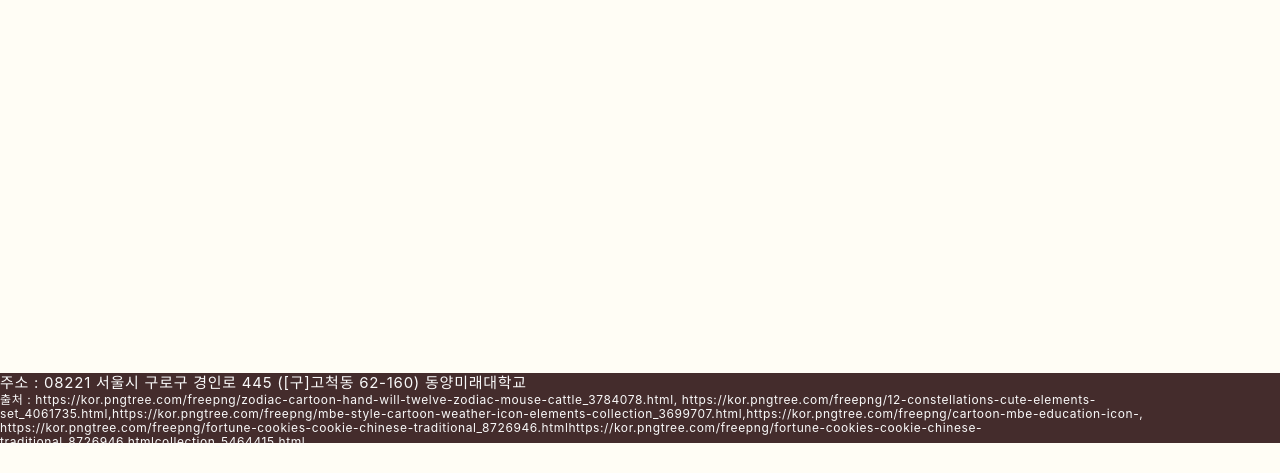
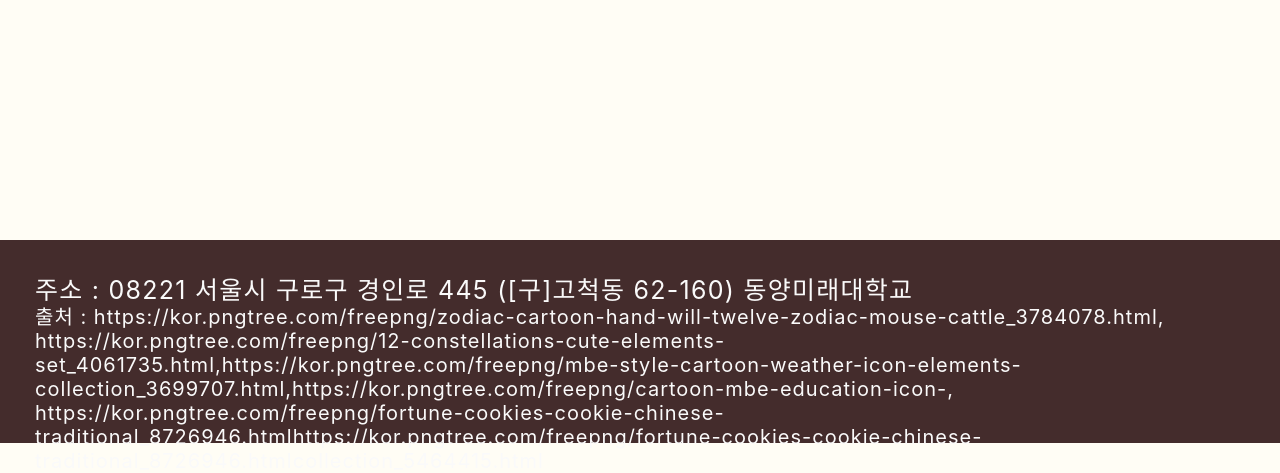
Before and after one commit to PHSo0/luck_2, a PHP site: page /footer.php in a window 1280 px wide. Shown: the part 357-830 px from the top of the page. Before the commit the page ends 800 px from the top, so only its background shows below. Run offline with PHP 8.4, Linux system fonts and the light colour scheme.

Commit message:
김효진 - 푸터 완성

```diff
--- a/footer.php
+++ b/footer.php
@@ -22,7 +22,7 @@ body{
 footer{
     background-color: #442c2c;
     width :100%;
-    height : 70px;
+    height : 203px;
     position : absolute;
     bottom : 0;
 }
@@ -30,8 +30,8 @@ footer{
     font-family: 'Inter';
     font-style: normal;
     font-weight: 400;
-    font-size: 15px;
-    line-height: 20px;
+    font-size: 25px;
+    line-height: 30px;
     letter-spacing: 0.05em;
     color: #fafafa;
 }
@@ -39,10 +39,14 @@ footer{
     font-family: 'Inter';
     font-style: normal;
     font-weight: 400;
-    font-size: 12px;
-    line-height: 14px;
+    font-size: 20px;
+    line-height: 24px;
     letter-spacing: 0.05em;
     color: #fafafa;
+}
+.content{
+    margin : 35px;
+    position : absolute;
 }
 </style>
 </head>
@@ -51,6 +55,7 @@ footer{
 
     </div>
     <footer>
+        <div class = "content">
         <div class = "first">
         <p>주소 :  08221 서울시 구로구 경인로 445 ([구]고척동 62-160) 동양미래대학교
         </p>
@@ -58,6 +63,7 @@ footer{
         <div>
         <p class = "second">출처 : https://kor.pngtree.com/freepng/zodiac-cartoon-hand-will-twelve-zodiac-mouse-cattle_3784078.html, https://kor.pngtree.com/freepng/12-constellations-cute-elements-set_4061735.html,https://kor.pngtree.com/freepng/mbe-style-cartoon-weather-icon-elements-collection_3699707.html,https://kor.pngtree.com/freepng/cartoon-mbe-education-icon-, https://kor.pngtree.com/freepng/fortune-cookies-cookie-chinese-traditional_8726946.htmlhttps://kor.pngtree.com/freepng/fortune-cookies-cookie-chinese-traditional_8726946.htmlcollection_5464415.html</p>
         </div>
+        </div>
     </footer>
 </body>
 </html>
```
